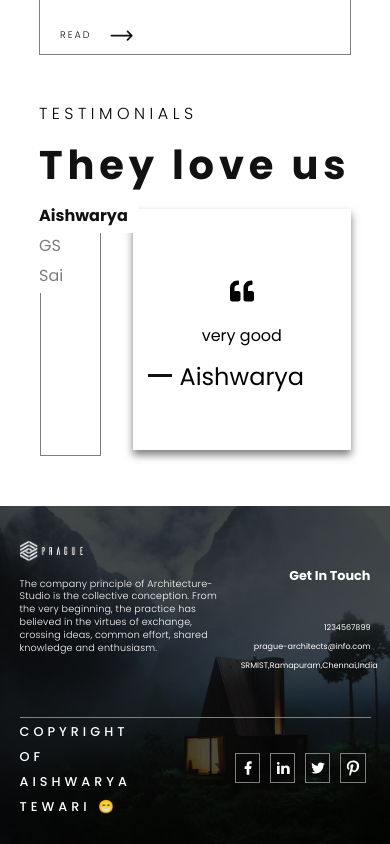
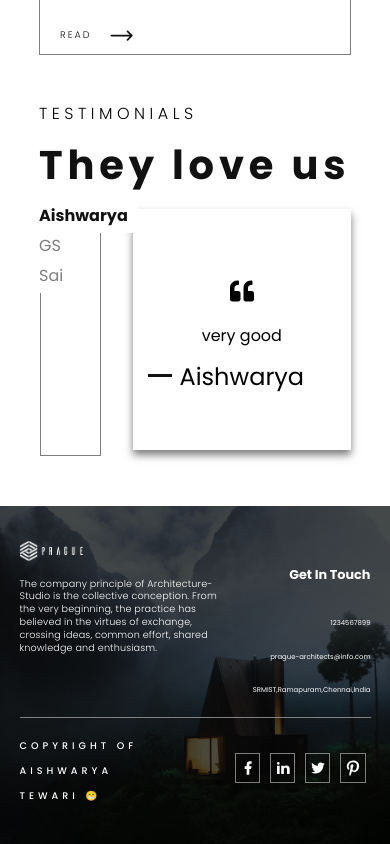
Before and after one commit to AishwaryaT19/prague, a Next.js app: page / in a window 390 px wide. Shown: the part 4117-4961 px from the top of the page. Built offline with nearby package versions, Linux system fonts and the light colour scheme.

Commit message:
end commits

```diff
--- a/styles/components/_footer.scss
+++ b/styles/components/_footer.scss
@@ -156,12 +156,12 @@
           font-size: 0.8rem;
         }
         .touch {
-          height: 75%;
+          height: 80%;
           width: 100%;
           > a {
             width: 100%;
-            height: 20%;
-            font-size: 0.5rem;
+            height: 40%;
+            font-size: 0.43rem;
           }
         }
       }
@@ -170,6 +170,11 @@
       .social {
         width: 40%;
       }
+      .rights {
+        span {
+          font-size: 0.6rem;
+        }
+      }
     }
   }
 }
```
Also changed, not shown: styles/styles.css, 1 other file (tests, documents, lock files or other folders).
